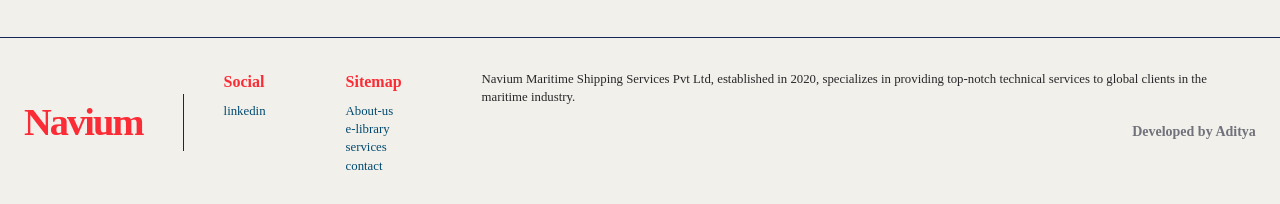
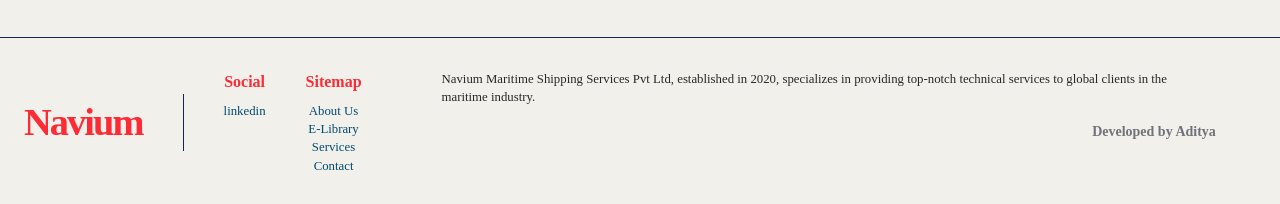
Before and after one commit to iAditya5200/navium, a React (Vite) app: page / in a window 1280 px wide. Shown: the part 4760-4964 px from the top of the page. Built offline with nearby package versions, Linux system fonts and the light colour scheme; a web font is replaced by a local one.

Commit message:
added response

```diff
--- a/src/components/Common/Footer.jsx
+++ b/src/components/Common/Footer.jsx
@@ -46,14 +46,15 @@
 
       {/* Links and description container */}
       <div className="flex flex-col md:flex-row gap-8 md:gap-20 w-full">
-
+        <div className='flex gap-10'>
           {/* Social */}
-        <div className="flex flex-col mx-auto md:mx-0">
-          <h3 className="text-red-500 font-semibold mb-2">Social</h3>
+          <div className="flex flex-col mx-auto md:mx-0 text-center">
+            <h3 className="text-red-500 font-semibold mb-2 ">Social</h3>
             {['linkedin'].map((item, index) => (
               <a
                 key={index}
-              href="#"
+                href="https://www.linkedin.com/company/72324415/admin/dashboard/"
+                target='_blank'
                 className="text-sky-900  hover:text-red-500 text-sm md:text-[1vw]"
               >
                 {item}
@@ -62,19 +63,24 @@
           </div>
 
           {/* Sitemap */}
-        <div className="flex flex-col mx-auto md:mx-0">
+          <div className="flex flex-col mx-auto md:mx-0 text-center">
             <h3 className="text-red-500 font-semibold mb-2">Sitemap</h3>
-          {['About-us', 'e-library', 'services', 'contact'].map((item, index) => (
+            {[
+              { name: 'About Us', url: '/aboutus' },
+              { name: 'E-Library', url: '/library' },
+              { name: 'Services', url: '/services' },
+              { name: 'Contact', url: '/contact' },
+            ].map((item, index) => (
               <a
                 key={index}
-              href="#"
+                href={item.url}
                 className="text-sky-900 hover:text-red-500 text-sm md:text-[1vw]"
               >
-              {item}
+                {item.name}
               </a>
             ))}
           </div>
-
+        </div>
         {/* Company Description */}
         <div className="md:w-3/4 text-zinc-800 text-sm md:text-[1vw] text-center md:text-left md:text-[1.5vw]">
           <p>
```
Lines whose indentation alone changed are shown as unchanged.
